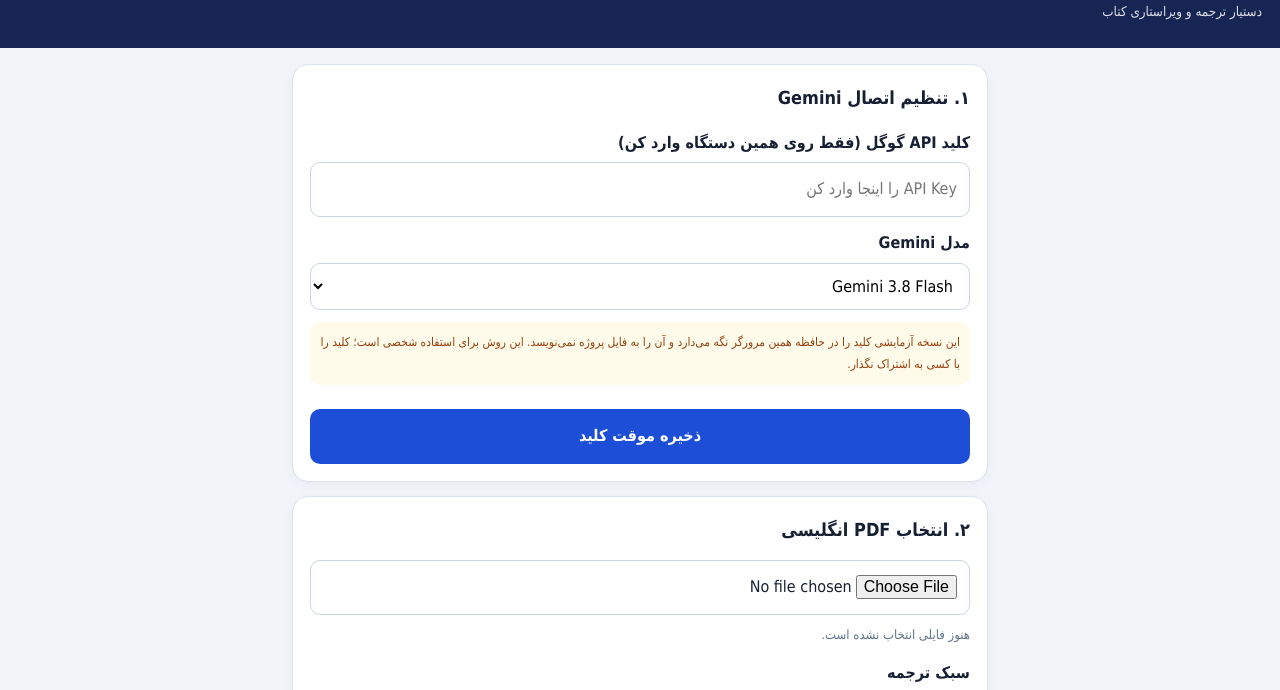
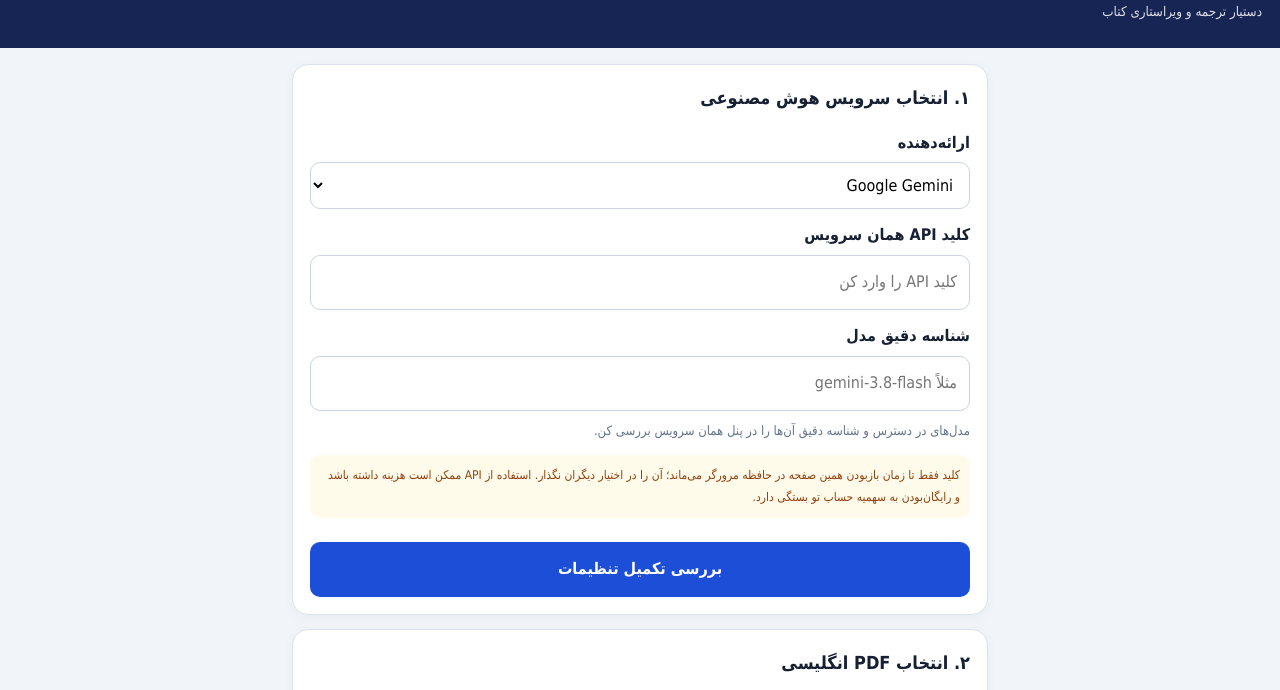
Before and after one commit to mohammadgm80/Bookflow-ai, a plain HTML site: page index.html in a window 1280 px wide. Shown: the part 66-756 px from the top of the page. Drawn offline with Linux system fonts and the light colour scheme.

Commit message:
Replace Gemini-only selector with multi-provider settings

```diff
--- a/index.html
+++ b/index.html
@@ -11,21 +11,30 @@
 <header><div class="brand">📚 BookFlow AI</div><small>دستیار ترجمه و ویراستاری کتاب</small></header>
 <main>
 <section class="panel">
-<h2>۱. تنظیم اتصال Gemini</h2>
-<label>کلید API گوگل (فقط روی همین دستگاه وارد کن)</label>
-<input id="apiKey" type="password" placeholder="API Key را اینجا وارد کن" autocomplete="off">
-<label>مدل Gemini</label>
-<select id="model"><option value="gemini-3.8-flash">Gemini 3.8 Flash</option></select>
-<p class="warning">این نسخه آزمایشی کلید را در حافظه همین مرورگر نگه می‌دارد و آن را به فایل پروژه نمی‌نویسد. این روش برای استفاده شخصی است؛ کلید را با کسی به اشتراک نگذار.</p>
-<button id="saveKey">ذخیره موقت کلید</button><span id="keyState" class="muted"></span>
+<h2>۱. انتخاب سرویس هوش مصنوعی</h2>
+<label for="provider">ارائه‌دهنده</label>
+<select id="provider">
+<option value="gemini">Google Gemini</option>
+<option value="openai">OpenAI (GPT)</option>
+<option value="xai">xAI (Grok)</option>
+<option value="openrouter">OpenRouter (مدل‌های متنوع)</option>
+</select>
+<label for="apiKey">کلید API همان سرویس</label>
+<input id="apiKey" type="password" placeholder="کلید API را وارد کن" autocomplete="off">
+<label for="model">شناسه دقیق مدل</label>
+<input id="model" type="text" placeholder="مثلاً gemini-3.8-flash" autocomplete="off" spellcheck="false">
+<p id="providerHelp" class="muted">مدل‌های در دسترس و شناسه دقیق آن‌ها را در پنل همان سرویس بررسی کن.</p>
+<p class="warning">کلید فقط تا زمان بازبودن همین صفحه در حافظه مرورگر می‌ماند؛ آن را در اختیار دیگران نگذار. استفاده از API ممکن است هزینه داشته باشد و رایگان‌بودن به سهمیه حساب تو بستگی دارد.</p>
+<button id="saveKey">بررسی تکمیل تنظیمات</button> <span id="keyState" class="muted"></span>
 </section>
 <section class="panel">
 <h2>۲. انتخاب PDF انگلیسی</h2>
 <input id="pdfFile" type="file" accept="application/pdf">
 <div id="pdfInfo" class="muted">هنوز فایلی انتخاب نشده است.</div>
-<label>سبک ترجمه</label>
+<label for="style">سبک ترجمه</label>
 <select id="style"><option>ترکیبی حرفه‌ای؛ دقیق و وفادار، در عین حال روان و خوش‌خوان</option><option>دانشگاهی و تخصصی</option><option>روان و عمومی</option></select>
-<label>حداکثر صفحات هر بخش</label><select id="chunkPages"><option>2</option><option selected>3</option><option>5</option></select>
+<label for="chunkPages">حداکثر صفحات هر بخش</label>
+<select id="chunkPages"><option>2</option><option selected>3</option><option>5</option></select>
 <button id="start" disabled>شروع ترجمه</button>
 <div class="progress"><div id="bar"></div></div><div id="status" class="muted">آماده</div>
 </section>
@@ -36,10 +45,11 @@
 </section>
 <section class="panel"><h2>نکات مهم</h2><ul>
 <li>PDF باید متنی و قابل انتخاب باشد؛ PDF اسکن‌شده در این نسخه OCR نمی‌شود.</li>
+<li>متن کتاب برای ترجمه به سرویس انتخاب‌شده فرستاده می‌شود.</li>
 <li>برای جلوگیری از درخواست‌های خیلی بزرگ، متن به بخش‌های کوچک تقسیم می‌شود.</li>
+<li>در صورت قطع اینترنت یا تمام‌شدن سهمیه، پردازش متوقف می‌شود؛ این نسخه هنوز ادامه خودکار از نقطه توقف ندارد.</li>
 <li>ترجمه ماشینی را پیش از انتشار با متن اصلی مقابله و ویرایش انسانی کن.</li>
-<li>در صورت قطع اینترنت یا تمام‌شدن سهمیه، پردازش متوقف می‌شود؛ این نسخه فعلاً ادامه خودکار از نقطه توقف ندارد.</li>
 </ul></section>
-</main><footer>نسخه آزمایشی شخصی · پردازش در مرورگر و سرویس Gemini</footer>
+</main><footer>نسخه آزمایشی شخصی · انتخاب چند ارائه‌دهنده هوش مصنوعی</footer>
 <script src="app.js"></script>
 </body></html>
```
